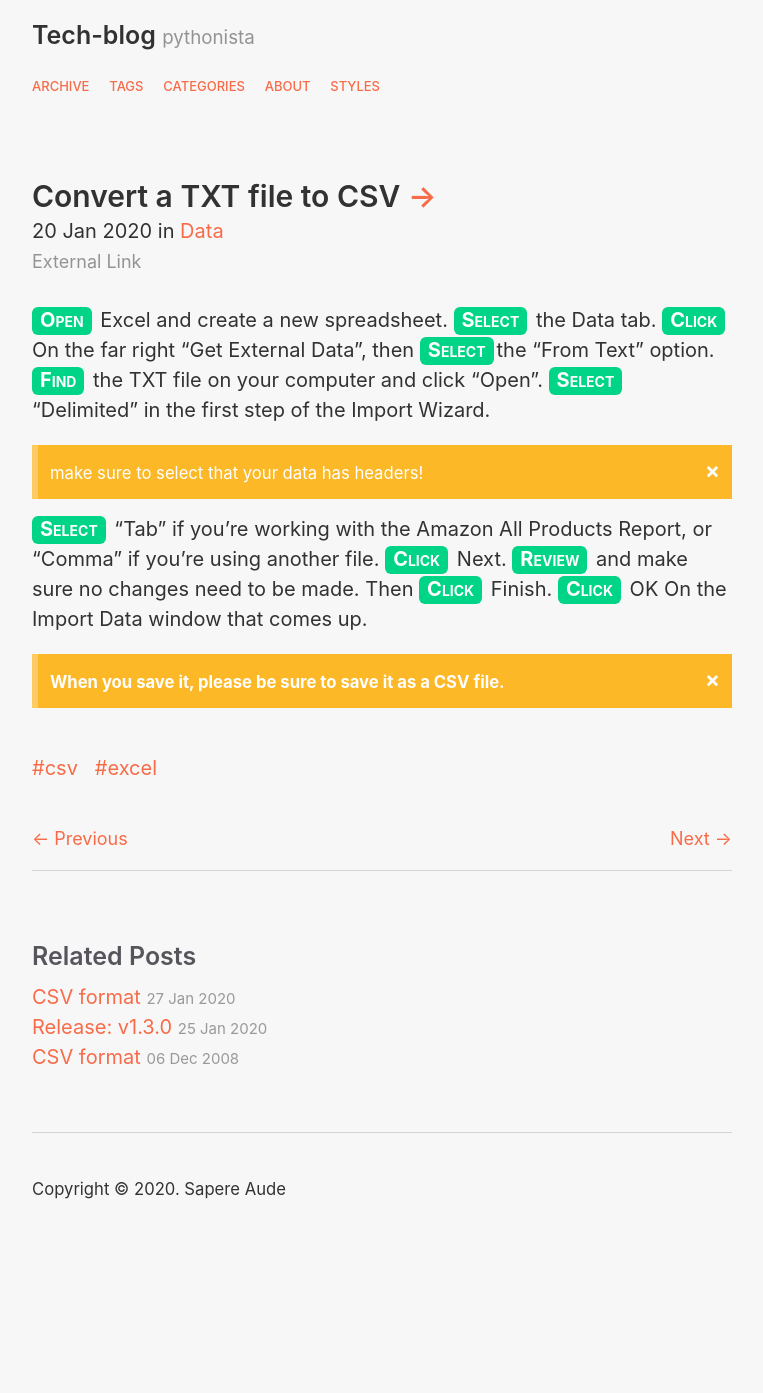
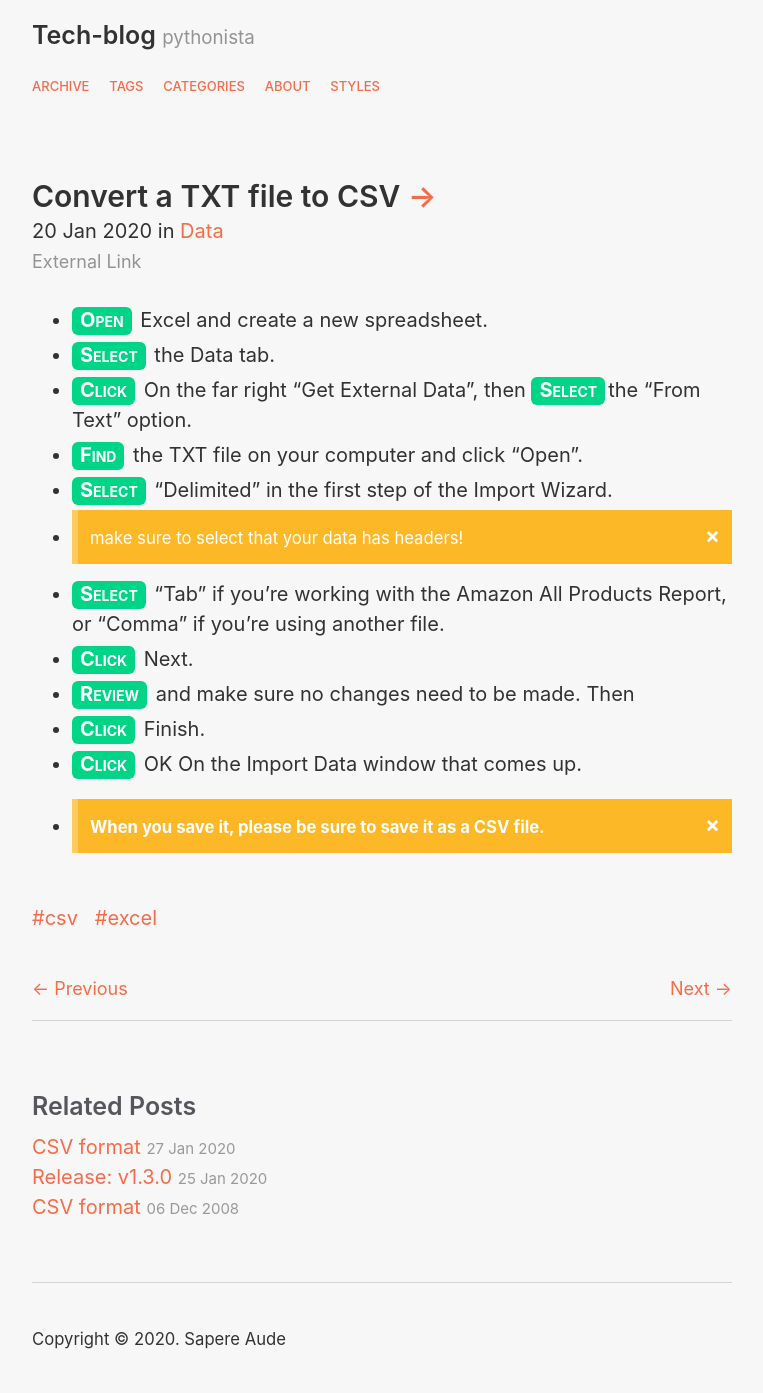
Before and after one commit to Milko-R/Milko-R.github.io, a Jekyll site: the page built from _posts/2020-01-20-Convert-a-TXT-file-to-CSV.md, in a window 1280 px wide. Shown: the whole page, without its empty margins (258-1021 px from the left). Built offline with Jekyll 4.4.1, drawn with Linux system fonts in a browser that asks for light colours; before the commit the page ends 1243 px from its top, so only the background shows below that.

Commit message:
Update 2020-01-20-Convert-a-TXT-file-to-CSV.md

```diff
--- a/_posts/2020-01-20-Convert-a-TXT-file-to-CSV.md
+++ b/_posts/2020-01-20-Convert-a-TXT-file-to-CSV.md
@@ -7,17 +7,17 @@ tags: [csv, excel]
 link: https://github.com/essentialenemy/noir
 ---
 
-<span class="fixed">Open</span>   Excel and create a new spreadsheet.
-<span class="fixed">Select</span> the Data tab.
-<span class="fixed">Click</span> On the far right “Get External Data”, then <span class="fixed">Select</span>the “From Text” option.
-<span class="fixed">Find</span> the TXT file on your computer and click “Open”.
-<span class="fixed">Select</span> “Delimited” in the first step of the Import Wizard.
-<p class="yellow"><span class="closebtn" onclick="this.parentElement.style.display='none';">&times;</span><small><b> </b> make sure to select that your data has headers!</small></p>
+* <span class="fixed">Open</span>   Excel and create a new spreadsheet.
+* <span class="fixed">Select</span> the Data tab.
+* <span class="fixed">Click</span> On the far right “Get External Data”, then <span class="fixed">Select</span>the “From Text” option.
+* <span class="fixed">Find</span> the TXT file on your computer and click “Open”.
+* <span class="fixed">Select</span> “Delimited” in the first step of the Import Wizard.
+* <p class="yellow"><span class="closebtn" onclick="this.parentElement.style.display='none';">&times;</span><small><b> </b> make sure to select that your data has headers!</small></p>
 
-<span class="fixed">Select</span>   “Tab” if you’re working with the Amazon All Products Report, or “Comma” if you’re using another file.
-<span class="fixed">Click</span> Next.
-<span class="fixed">Review</span>   and make sure no changes need to be made. Then
-<span class="fixed">Click</span> Finish.
-<span class="fixed">Click</span> OK On the Import Data window that comes up.
+* <span class="fixed">Select</span>   “Tab” if you’re working with the Amazon All Products Report, or “Comma” if you’re using another file.
+* <span class="fixed">Click</span> Next.
+* <span class="fixed">Review</span>   and make sure no changes need to be made. Then
+* <span class="fixed">Click</span> Finish.
+* <span class="fixed">Click</span> OK On the Import Data window that comes up.
 
-<p class="yellow"><span class="closebtn" onclick="this.parentElement.style.display='none';">&times;</span><small><b>When you save it, please be sure to save it as a CSV file.</b>
+* <p class="yellow"><span class="closebtn" onclick="this.parentElement.style.display='none';">&times;</span><small><b>When you save it, please be sure to save it as a CSV file.</b>
```
